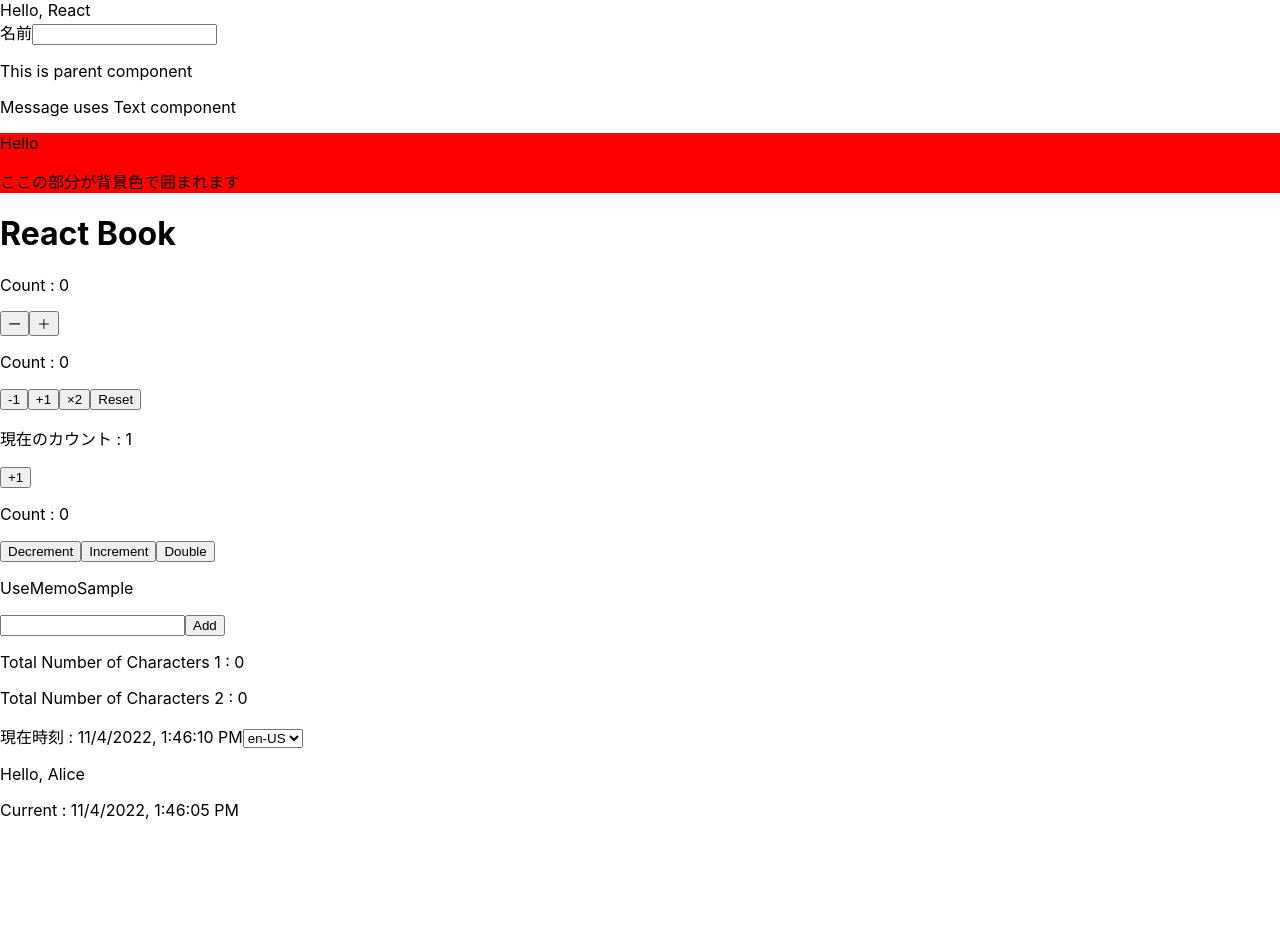
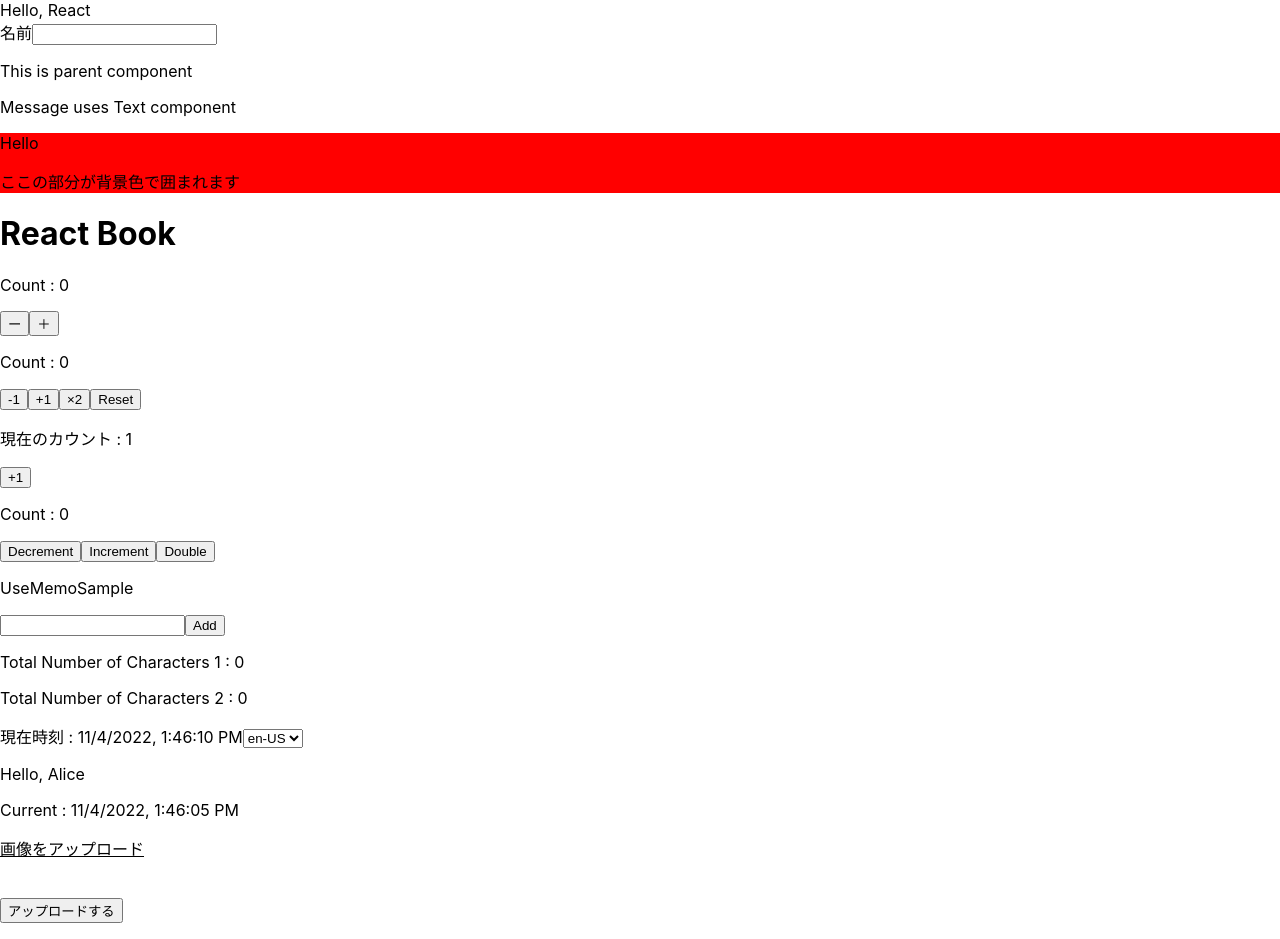
Before and after one commit to RiRyCasals/react-sample, a React (Create React App) app: page / in a window 1280 px wide. Before the commit the page ends 836 px from the top, so only its background shows below. Built offline with nearby package versions, Linux system fonts and the light colour scheme.

Commit message:
p108まで終了

```diff
--- /dev/null
+++ b/src/components/UseRefSample.tsx
@@ -0,0 +1,51 @@
+import React, { useState, useRef } from "react";
+
+const sleep = (ms: number) => {
+    new Promise((resolve) => {
+        setTimeout(resolve, ms)
+    })
+}
+
+const UPLOAD_DELAY = 5000
+
+const ImageUploader = () => {
+    const inputImageRef = useRef<HTMLInputElement | null>(null)
+    const fileRef = useRef<File | null>(null)
+    const [message, setMessage] = useState<string | null>('')
+    const onClickText = () => {
+        if (inputImageRef.current !== null) {
+            inputImageRef.current.click()
+        }
+    }
+    const onChangeImage = (e: React.ChangeEvent<HTMLInputElement>) => {
+        const files = e.target.files
+        if ( files !== null && files.length > 0) {
+            fileRef.current = files[0]
+        }
+    }
+    const onClickUpload = async () => {
+        if (fileRef.current !== null) {
+            await sleep(UPLOAD_DELAY)
+            setMessage(`${fileRef.current.name} has been successfully uploaded`)
+        }
+    }
+    return (
+        <div>
+            <p style={{ textDecoration: 'underline' }} onClick={onClickText}>
+                画像をアップロード
+            </p>
+            <input
+                ref={inputImageRef}
+                type="file"
+                accept="image/*"
+                onChange={onChangeImage}
+                style={{visibility: 'hidden'}}
+            />
+            <br />
+            <button onClick={onClickUpload}>アップロードする</button>
+            {message !== null && <p>{message}</p>}
+        </div>
+    )
+}
+
+export default ImageUploader
--- a/src/index.tsx
+++ b/src/index.tsx
@@ -14,6 +14,7 @@
 import UseMemoSample from './components/UseMemoSample';
 import Clock from './components/Clock';
 import UseContextSample from './components/UseContextSample'
+import ImageUploader from './components/UseRefSample';
 
 const root = ReactDOM.createRoot(
   document.getElementById('root') as HTMLElement
@@ -32,6 +33,7 @@
     <UseMemoSample/>
     <Clock/>
     <UseContextSample/>
+    <ImageUploader/>
   </div>
 );
 
```
